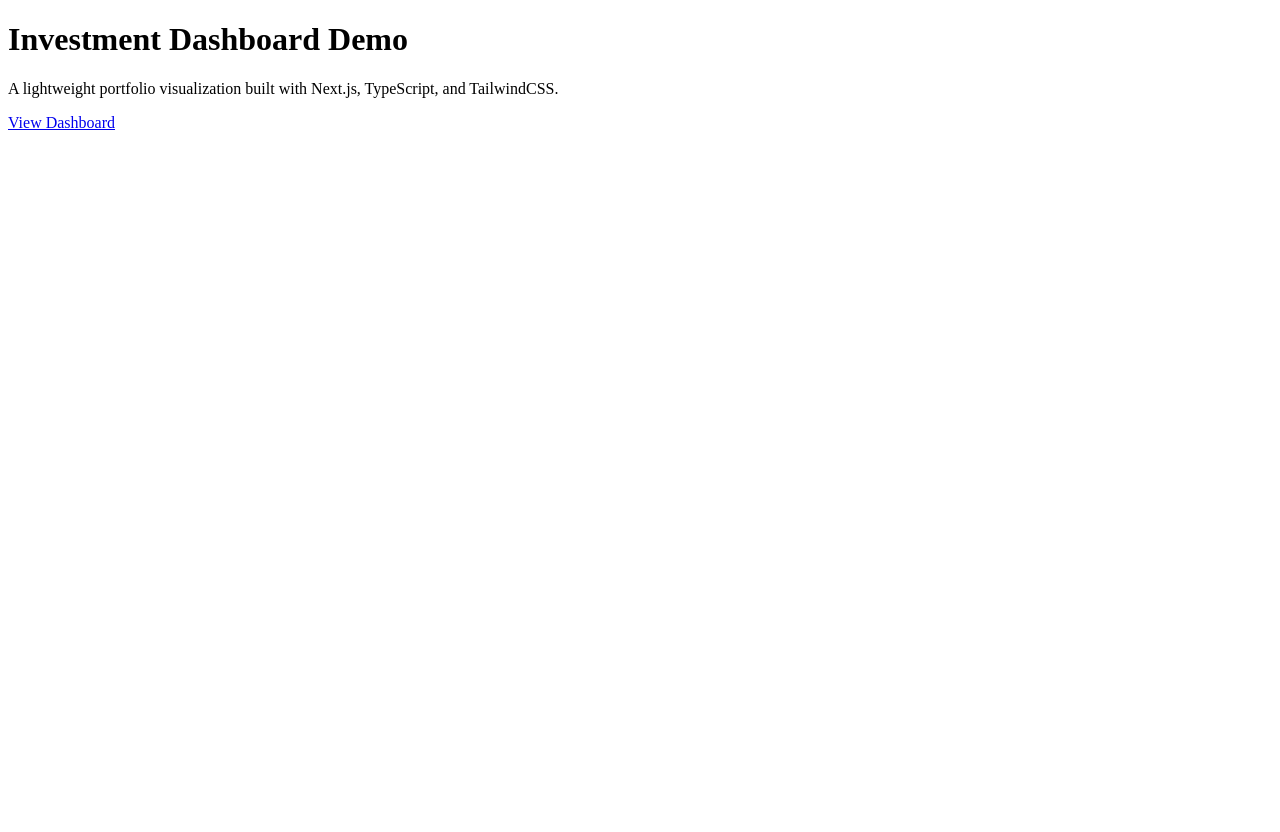
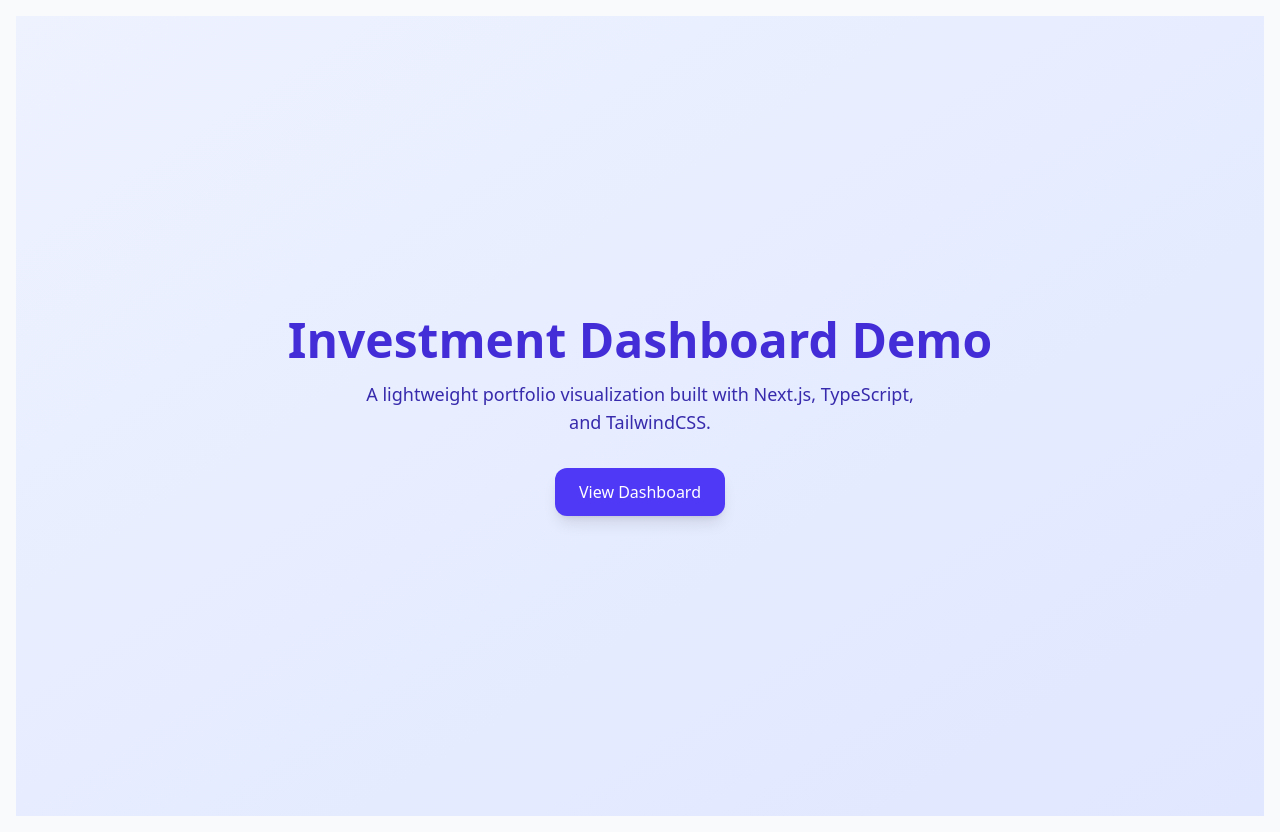
Before and after one commit to ro61zzy/invest_dash, a Next.js app in the folder apps/web/: page / in a window 1280 px wide. Before the commit the page ends 800 px from the top, so only its background shows below. Built offline with nearby package versions, Linux system fonts and the light colour scheme.

Commit message:
Fix: tailwind settings

```diff
--- a/apps/web/app/globals.css
+++ b/apps/web/app/globals.css
@@ -1,4 +1,7 @@
-:root {
+@import "tailwindcss";
+
+
+/* :root {
   --background: #ffffff;
   --foreground: #171717;
 }
@@ -47,4 +50,4 @@
   .imgDark {
     display: unset;
   }
-}
+} */
--- a/apps/web/app/layout.tsx
+++ b/apps/web/app/layout.tsx
@@ -1,4 +1,4 @@
-// import './globals.css';
+ import './globals.css';
 import { ReactNode } from 'react';
 
 export default function RootLayout({ children }: { children: ReactNode }) {
--- a/apps/web/package.json
+++ b/apps/web/package.json
@@ -12,10 +12,13 @@
   },
   "dependencies": {
     "@repo/ui": "*",
+    "@tailwindcss/postcss": "^4.1.13",
     "next": "^15.5.0",
+    "postcss": "^8.5.6",
     "react": "^19.1.0",
     "react-dom": "^19.1.0",
-    "swr": "^2.3.6"
+    "swr": "^2.3.6",
+    "tailwindcss": "^4.1.13"
   },
   "devDependencies": {
     "@repo/eslint-config": "*",
--- /dev/null
+++ b/apps/web/postcss.config.mjs
@@ -0,0 +1,7 @@
+const config = {
+  plugins: {
+    "@tailwindcss/postcss": {},
+  },
+};
+
+export default config;
```
Also changed, not shown: 1 other file (tests, documents, lock files or other folders).
